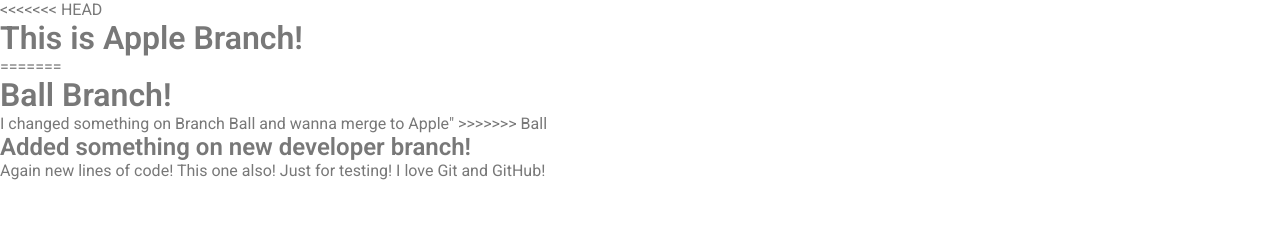
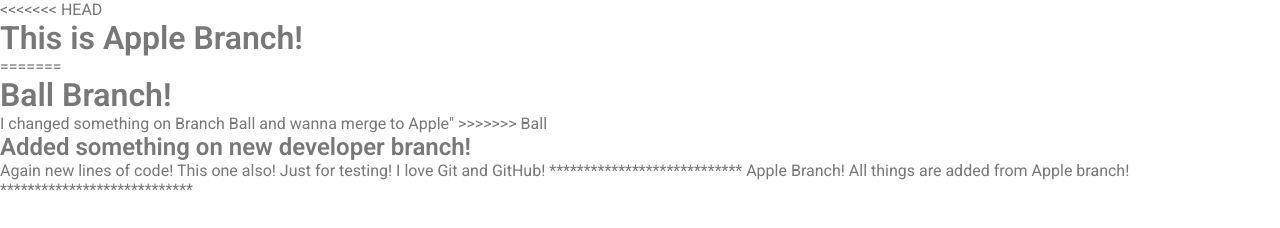
Before and after one commit to codeboylal/GIT-GITHUB, a plain HTML site: page index.html in a window 1280 px wide. Drawn offline with Linux system fonts and the light colour scheme.

Commit message:
added on Apple branch

```diff
--- a/index.html
+++ b/index.html
@@ -50,4 +50,15 @@ Just for testing!
 
 I love Git and GitHub!
 
+
+
+****************************
+Apple Branch!
+
+All things are added from Apple branch!
+
+****************************
+
+
+
 </html>
```
